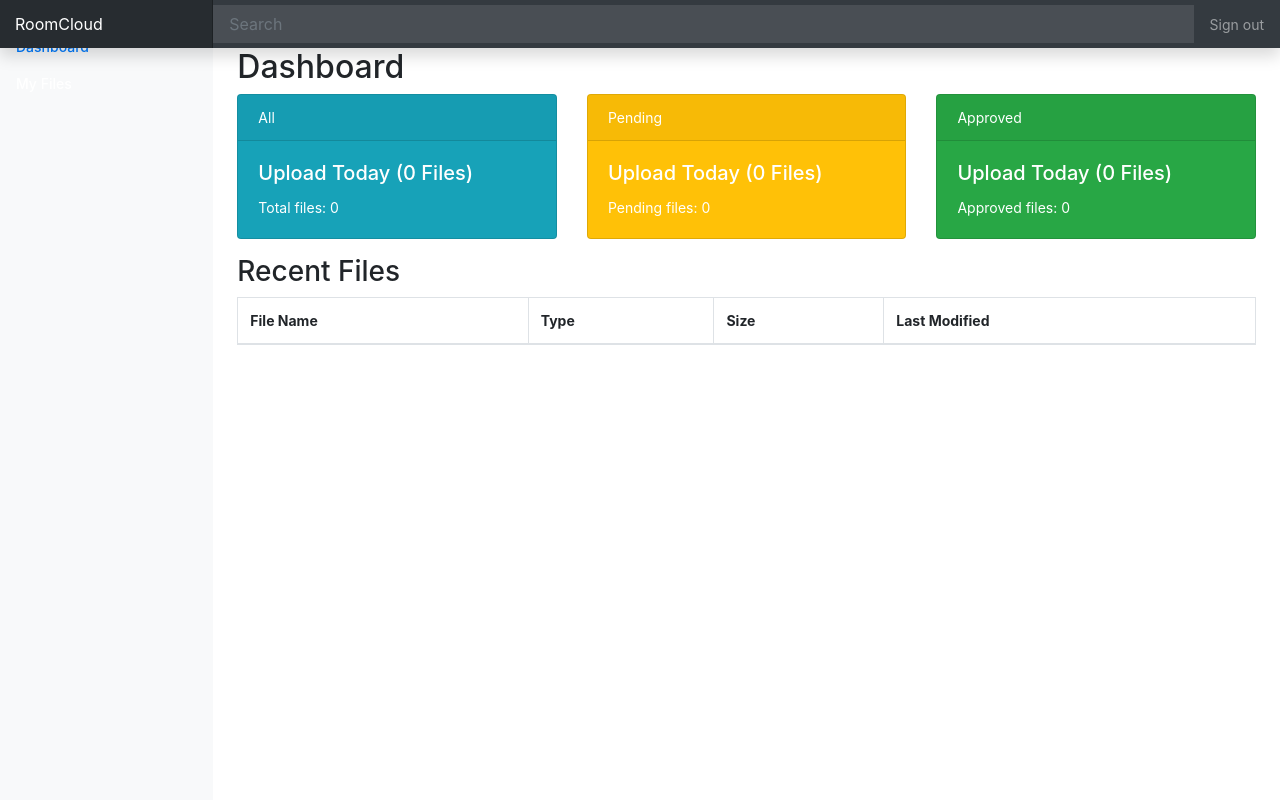
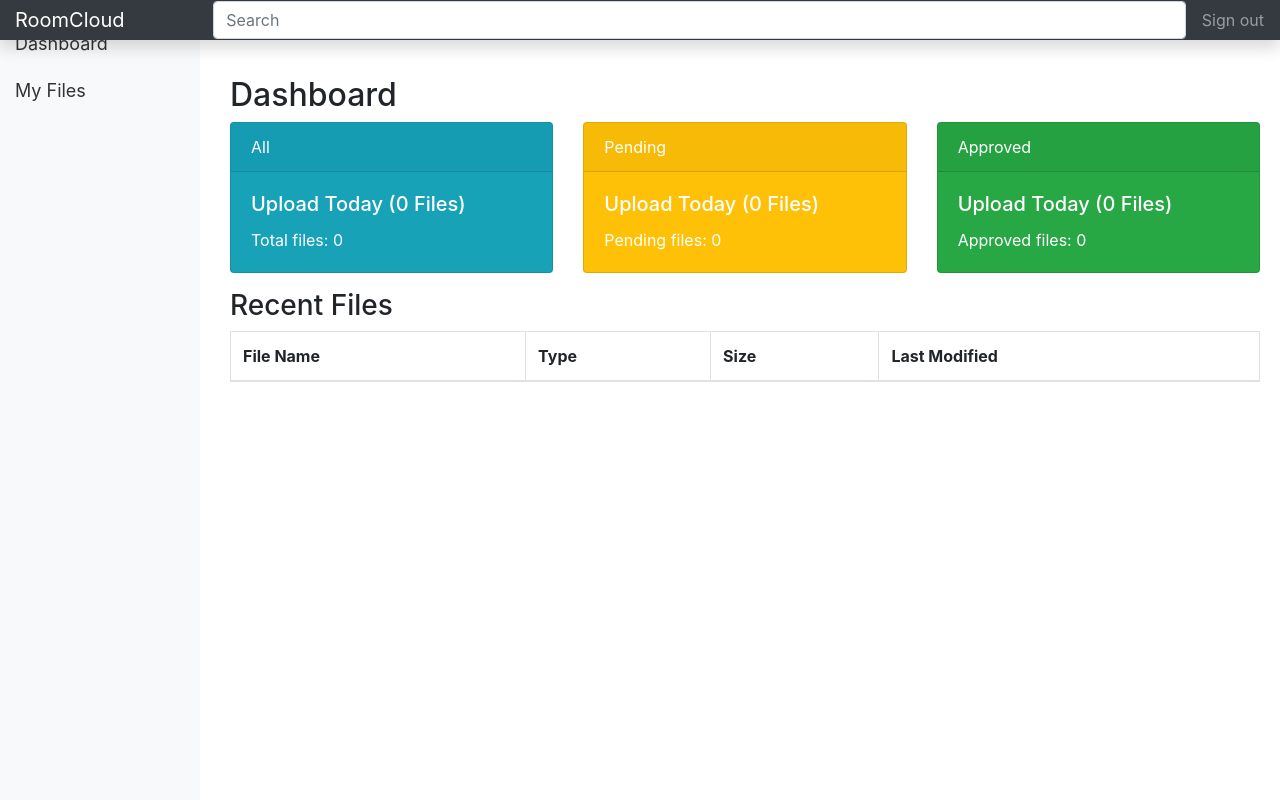
Before and after one commit to BorgorNinja/Roomcloud-Application, a PHP site: page /dashboard.php in a window 1280 px wide. Run offline with PHP 8.4, Linux system fonts and the light colour scheme; the visitor is signed in with stand-in values (Sample User, id 1); tables that the repository leaves empty or names only in its code hold one stand-in row (values such as "Sample post"); lists and menus that the app fills with data are empty.

Commit message:
Changed dashboard login and register

```diff
--- a/dashboard.php
+++ b/dashboard.php
@@ -1,152 +1,70 @@
 <?php
 session_start();
-include('db_connect.php');
 
-// Check if the user is logged in
-if (!isset($_SESSION['username'])) {
-    // If not logged in, redirect to login page
+if (!isset($_SESSION['email'])) {
     header("Location: login.php");
     exit();
 }
 
-// Get the logged-in user's username
-$username = $_SESSION['username'];
-$userFolder = 'Uploaded Files/' . $username . ' Files';
+include 'db_connect.php';
 
-// Get the list of files for the logged-in user
-$files = [];
-if (is_dir($userFolder)) {
-    $files = array_diff(scandir($userFolder), array('.', '..'));
+$email = $_SESSION['email'];
+$stmt = $conn->prepare("SELECT student_number FROM logindata WHERE email = ?");
+$stmt->bind_param("s", $email);
+$stmt->execute();
+$stmt->bind_result($student_number);
+$stmt->fetch();
+$stmt->close();
+
+$userFolder = 'uploads/' . $student_number;
+
+// Check if user folder exists, if not, create it
+if (!file_exists($userFolder)) {
+    mkdir($userFolder, 0777, true);
 }
 
-// Count files in the directory
+$files = array_diff(scandir($userFolder), array('.', '..'));
+
 $totalFiles = count($files);
-$approvedFiles = 0; // Placeholder for approved files count
-$pendingFiles = 0; // Placeholder for pending files count
-
-// Here you can add logic to count approved and pending files
-// For now, let's just assume all files are approved
-$approvedFiles = $totalFiles;
-$pendingFiles = 0;
+$pendingFiles = 0; // Example logic for pending files
+$approvedFiles = 0; // Example logic for approved files
 
 ?>
+
 <!DOCTYPE html>
 <html lang="en">
 <head>
     <meta charset="UTF-8">
     <meta name="viewport" content="width=device-width, initial-scale=1.0">
-    <title>Dashboard</title>
-    <link href="https://maxcdn.bootstrapcdn.com/bootstrap/4.5.2/css/bootstrap.min.css" rel="stylesheet">
+    <title>RoomCloud Dashboard</title>
+    <link rel="stylesheet" href="https://maxcdn.bootstrapcdn.com/bootstrap/4.5.2/css/bootstrap.min.css">
     <style>
         body {
-            font-size: .875rem;
-        }
-        main {
-            margin-top: 3rem;
+            padding-top: 56px;
         }
         .sidebar {
+            height: 100%;
+            width: 200px;
             position: fixed;
+            z-index: 1;
             top: 0;
-            bottom: 0;
             left: 0;
-            z-index: 100;
-            padding: 20px 0 0;
-            background-color: darkcyan;
-            height: 100vh;
+            background-color: #f8f9fa;
+            padding-top: 20px;
         }
-        .sidebar-sticky {
-            position: relative;
-            top: 0;
-            height: calc(100vh - 20px);
-            padding-top: .5rem;
-            overflow-x: hidden;
-            overflow-y: auto;
-            color: white;
+        .sidebar a {
+            padding: 10px 15px;
+            text-decoration: none;
+            font-size: 18px;
+            color: #333;
+            display: block;
         }
-        .nav-link img {
-            margin-right: 10px;
+        .sidebar a:hover {
+            background-color: #ddd;
         }
-        .sidebar .nav-link {
-            font-weight: 500;
-            color: white;
-        }
-        .sidebar .nav-link .feather {
-            margin-right: 4px;
-            color: #999;
-        }
-        .sidebar .nav-link.active {
-            color: #007bff;
-        }
-        .sidebar .nav-link:hover .feather,
-        .sidebar .nav-link.active .feather {
-            color: inherit;
-        }
-        .sidebar-heading {
-            font-size: .75rem;
-            text-transform: uppercase;
-        }
-        .navbar-brand {
-            padding-top: .75rem;
-            padding-bottom: .75rem;
-            font-size: 1rem;
-            background-color: rgba(0, 0, 0, .25);
-            box-shadow: inset -1px 0 0 rgba(0, 0, 0, .25);
-        }
-        .navbar .form-control {
-            padding: .75rem 1rem;
-            border-width: 0;
-            border-radius: 0;
-        }
-        .form-control-dark {
-            color: #fff;
-            background-color: rgba(255, 255, 255, .1);
-            border-color: rgba(255, 255, 255, .1);
-        }
-        .form-control-dark:focus {
-            border-color: transparent;
-            box-shadow: 0 0 0 3px rgba(255, 255, 255, .25);
-        }
-        .search-bar {
-            display: flex;
-            align-items: center;
-            justify-content: flex-start;
-        }
-        .profile-info {
-            display: flex;
-            align-items: center;
-        }
-        .profile-info img {
-            border-radius: 50%;
-            margin-left: 20px;
-        }
-        .profile-info span {
-            margin-left: 10px;
-            font-weight: bold;
-        }
-        .upload-btn {
-            background-color: #b2d8d8;
-            border: none;
-            border-radius: 5px;
-            padding: 10px;
-            font-size: .875rem;
-            margin-left: 20px;
-        }
-        .upload-btn:hover {
-            background-color: #a0cfcf;
-        }
-        .welcome-card {
-            box-shadow: 0 4px 8px rgba(0, 0, 0, 0.1);
-            border-radius: 10px;
+        .main-content {
+            margin-left: 210px;
             padding: 20px;
-            margin-top: 20px;
-        }
-        .welcome-card h3 {
-            font-size: 1.25rem;
-            margin-bottom: 10px;
-        }
-        .welcome-card p {
-            font-size: .875rem;
-            color: #555;
         }
     </style>
 </head>
@@ -161,28 +79,12 @@ $pendingFiles = 0;
         </ul>
     </nav>
 
-    <div class="container-fluid">
-        <div class="row">
-            <nav class="col-md-2 d-none d-md-block bg-light sidebar">
-                <div class="sidebar-sticky">
-                    <ul class="nav flex-column">
-                        <li class="nav-item">
-                            <a class="nav-link active" href="#">
-                                <span data-feather="home"></span>
-                                Dashboard
-                            </a>
-                        </li>
-                        <li class="nav-item">
-                            <a class="nav-link" href="#">
-                                <span data-feather="file"></span>
-                                My Files
-                            </a>
-                        </li>
-                    </ul>
+    <div class="sidebar">
+        <a href="#">Dashboard</a>
+        <a href="#">My Files</a>
     </div>
-            </nav>
 
-            <main role="main" class="col-md-9 ml-sm-auto col-lg-10 px-4">
+    <div class="main-content">
         <h2>Dashboard</h2>
         <div class="row">
             <div class="col-sm-4">
@@ -236,8 +138,6 @@ $pendingFiles = 0;
                 <?php endforeach; ?>
             </tbody>
         </table>
-            </main>
-        </div>
     </div>
 
     <script src="https://code.jquery.com/jquery-3.5.1.slim.min.js"></script>
--- a/login.php
+++ b/login.php
@@ -53,8 +53,8 @@ $conn->close();
                 <span>Room|Cloud</span>
             </div>
             <div class="auth-links">
-                <a href="#">Login</a>
-                <a href="#" class="signup">Sign Up</a>
+                <a href="login.php">Login</a>
+                <a href="register.html" class="signup">Sign Up</a>
             </div>
         </header>
         <main>
```
Also changed, not shown: logout.php (added, +8 -0 lines), register.php (+27 -9 lines). Lines whose indentation alone changed are shown as unchanged.
